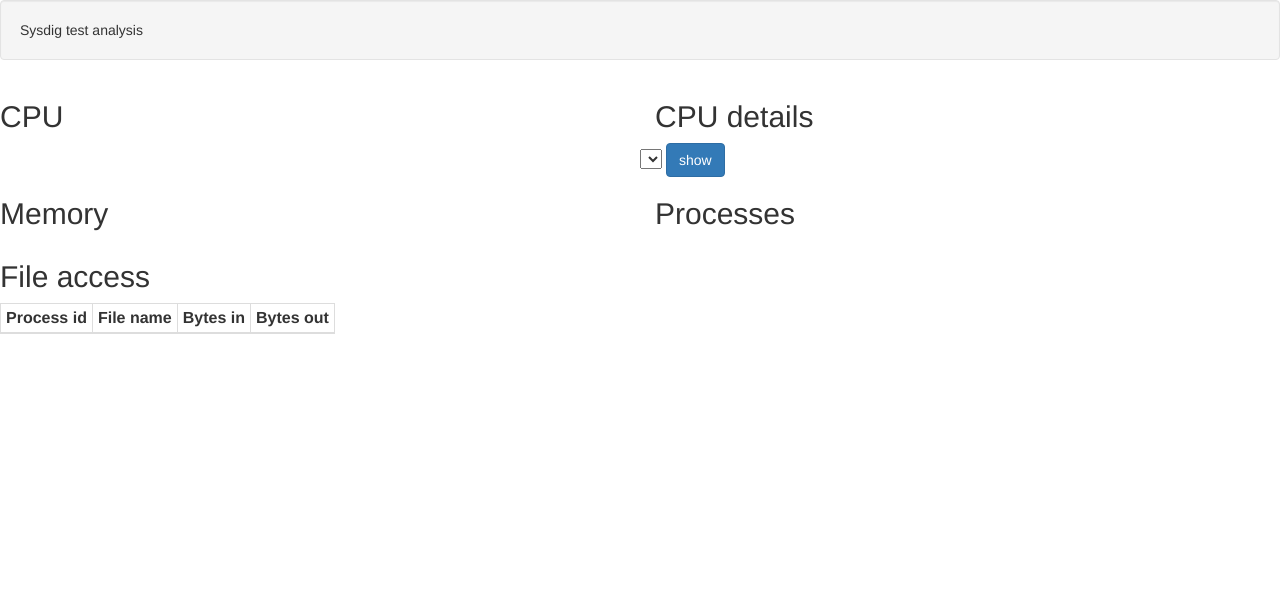
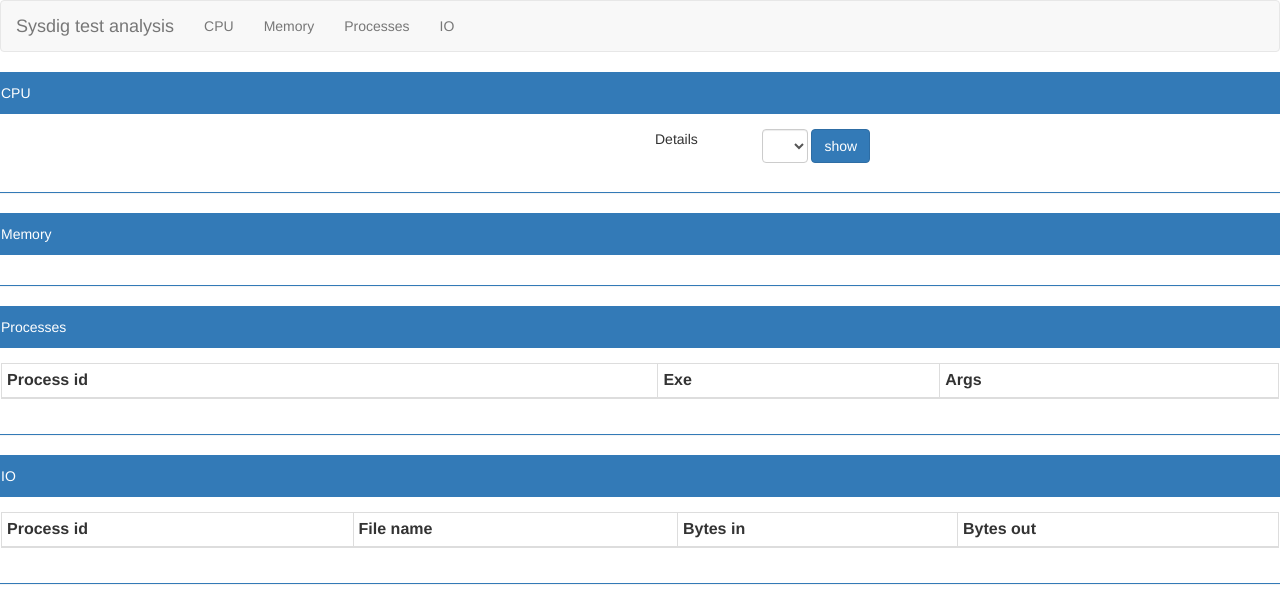
Before and after one commit to osallou/sysdig-analyser, a plain HTML site: page static/index.html in a window 1280 px wide. Drawn offline with nearby package versions, Linux system fonts and the light colour scheme.

Commit message:
update display and add proc args

```diff
--- a/static/index.html
+++ b/static/index.html
@@ -9,49 +9,99 @@
     <link href="bower_components/vis/dist/vis.min.css" type="text/css" rel="stylesheet"/>
 </head>
 <body>
-    <div class="well">Sysdig test analysis</div>
+    <nav class="navbar navbar-default">
+      <div class="container-fluid">
+        <!-- Brand and toggle get grouped for better mobile display -->
+        <div class="navbar-header">
+          <button type="button" class="navbar-toggle collapsed" data-toggle="collapse" data-target="#bs-example-navbar-collapse-1" aria-expanded="false">
+            <span class="sr-only">Toggle navigation</span>
+            <span class="icon-bar"></span>
+            <span class="icon-bar"></span>
+            <span class="icon-bar"></span>
+          </button>
+          <a class="navbar-brand" href="#">Sysdig test analysis</a>
+        </div>
 
-    <div class="row">
+        <!-- Collect the nav links, forms, and other content for toggling -->
+        <div class="collapse navbar-collapse" id="bs-example-navbar-collapse-1">
+          <ul class="nav navbar-nav">
+            <li><a href="#cpu_tab">CPU</a></li>
+            <li><a href="#memory_tab">Memory</a></li>
+            <li><a href="#proc_tab">Processes</a></li>
+            <li><a href="#io_tab">IO</a></li>
+
+          </ul>
+
+        </div><!-- /.navbar-collapse -->
+      </div><!-- /.container-fluid -->
+    </nav>
+
+    <div class="row" id="cpu_tab">
+        <div class="panel panel-primary">
+            <div class="panel-heading">CPU</div>
+            <div class="panel-body">
                 <div class="col-md-6">
-            <h2>CPU</h2>
                     <div class="row">
                         <div id="mychart_cpu0"></div>
                     </div>
                 </div>
                 <div class="col-md-6">
-            <h2>CPU details</h2>
                     <div class="row">
-                <select id="cpu_proc">
+                        <div class="col-md-2">
+                        <span>Details </span>
+                        </div>
+                        <div class="col-md-4">
+                            <form class="form form-inline">
+                                <div class="form-group">
+                                    <select class="form-control" id="cpu_proc">
                                     </select>
-                <button class="btn btn-primary" id="cpu_proc_show">show</button>
+                                    <button type="button" class="btn btn-primary" id="cpu_proc_show">show</button>
+                                </div>
+                            </form>
+                        </div>
                     </div>
                     <div class="row">
                         <div id="mychart_cpu_details"></div>
                     </div>
                 </div>
             </div>
+        </div>
+    </div>
 
 
-    <div class="row">
-        <div class="col-md-6">
-            <h2>Memory</h2>
+    <div class="row" id="memory_tab">
+        <div class="panel panel-primary">
+            <div class="panel-heading">Memory</div>
+            <div class="panel-body">
                     <div class="row">
                         <div id="mychart_mem"></div>
                     </div>
             </div>
-        <div class="col-md-6">
-            <h2>Processes</h2>
+        </div>
+    </div>
+
+    <div class="row" id="proc_tab">
+        <div class="panel panel-primary">
+            <div class="panel-heading">Processes</div>
+            <div class="panel-body">
                     <div id="procs_relationship">
+                    </div>
+                    <table class="table table-condensed table-striped table-bordered">
+                        <thead>
+                            <th>Process id</th><th>Exe</th><th>Args</th>
+                        </thead>
+                        <tbody id="proc_info">
+                        </tbody>
+                    </table>
             </div>
         </div>
     </div>
 
-
-
-    <div class="row">
-        <div class="col-md-6">
-            <h2>File access</h2>
-            <table id="io" class="table-condensed table-striped table-bordered">
+    <div class="row" id="io_tab">
+        <div class="panel panel-primary">
+            <div class="panel-heading">IO</div>
+            <div class="panel-body">
+                <table id="io" class="table table-condensed table-striped table-bordered">
                     <thead>
                         <th>Process id</th><th>File name</th><th>Bytes in</th><th>Bytes out</th>
                     </thead>
@@ -60,6 +110,9 @@
                 </table>
             </div>
         </div>
+    </div>
+
+
     <script>
 
     var nb_cpus = 3;
@@ -140,17 +193,20 @@
 
     function get_procs(data){
         var proc_selection = "";
+        var proc_info = "";
         var result = {'nodes': [], 'edges': []}
         for(var i=0;i<data.length;i++){
             var dataelt = data[i];
             proc_list[dataelt['id']] = dataelt['name'];
             proc_selection += "<option value=\"" + dataelt['id'] + "\">" + dataelt['name'] + "("+dataelt['id']+")" + "</option>";
+            proc_info += "<tr><td>" + dataelt['id']+ "</td><td>" + dataelt['exe'] + "</td><td>" + dataelt['args'] + "</td></tr>";
             result['nodes'].push({'id': dataelt['id'], 'label': dataelt['name']+"("+dataelt['id']+")"});
             if(dataelt['parent']){
                 result['edges'].push({'from': dataelt['parent'], 'to': dataelt['id'], arrows:'to'})
             }
         }
         $("#cpu_proc").append(proc_selection);
+        $("#proc_info").append(proc_info);
         return result;
     }
 
```
Also changed, not shown: README.md. Lines whose indentation alone changed are shown as unchanged.
